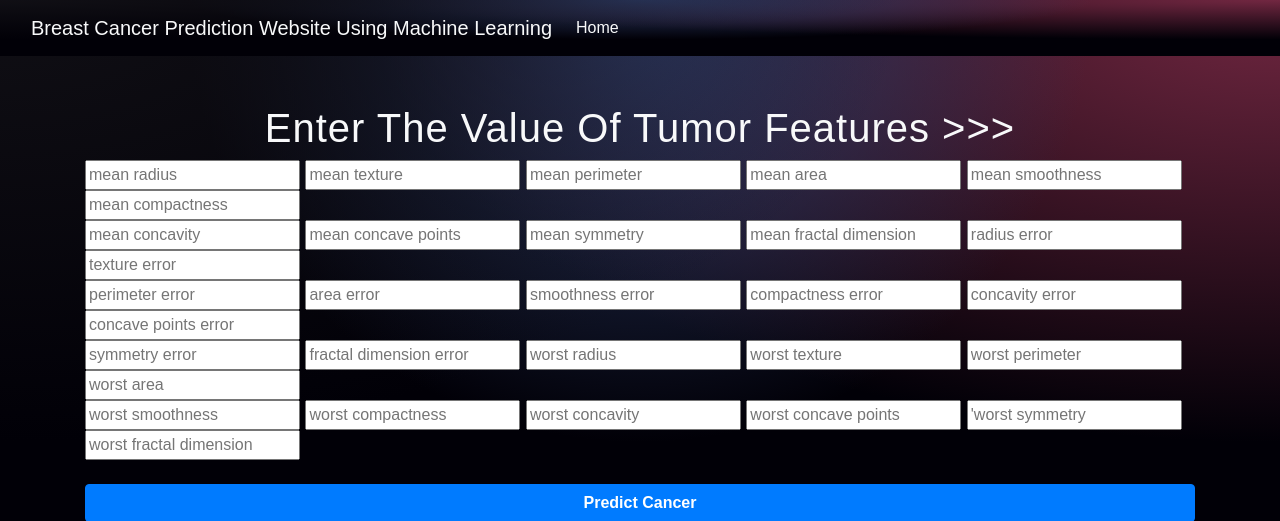
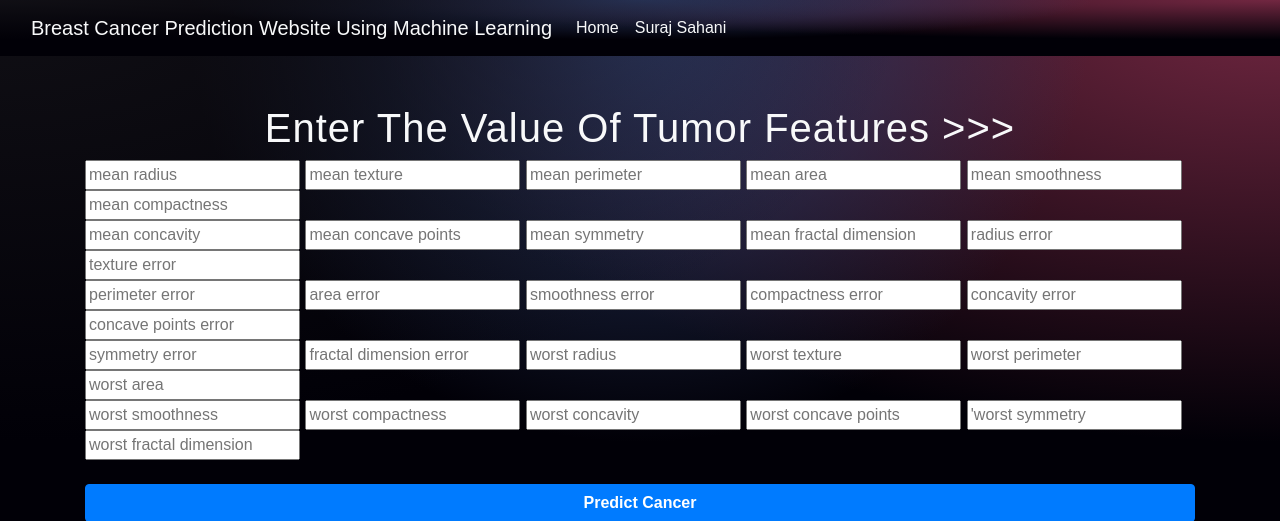
Before and after one commit to engineersurajsahani/Breast-Cancer-Detection-App, a Django app: page / in a window 1280 px wide. Shown: the top 521 px of the page. Run offline with Django 4.2, Linux system fonts and the light colour scheme; parts of the project's set-up code (start-up, migrations or seed data) failed here and were passed over; some libraries are stand-ins or nearby versions.

Commit message:
Update base.html

```diff
--- a/templates/base.html
+++ b/templates/base.html
@@ -72,7 +72,7 @@
         </li>
 
         <li class="nav-item">
-          <a class="nav-link text-light" href="#"></a>
+          <a class="nav-link text-light" href="#">Suraj Sahani</a>
         </li>
 
 
```
